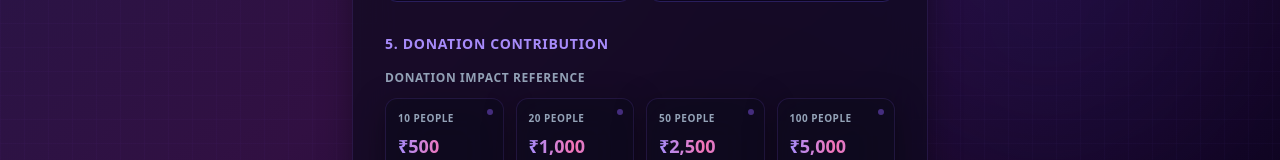
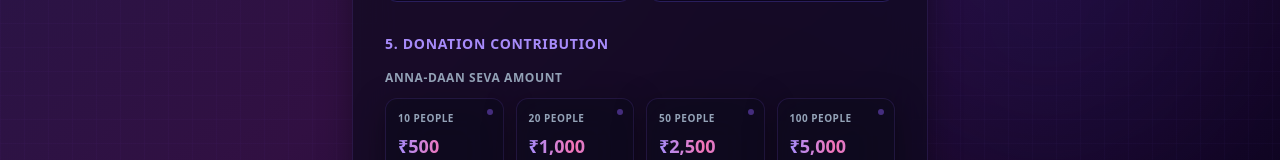
Before and after one commit to Bharath-723/multi-event-contact-crm, a Next.js app: page / in a window 1280 px wide. Shown: the part 937-1097 px from the top of the page. Built offline with nearby package versions, Linux system fonts and the light colour scheme; no server answers; the database is empty.

Commit message:
style: rename Donation Impact Reference to Anna-Daan Seva Amount

```diff
--- a/src/components/registration-form.tsx
+++ b/src/components/registration-form.tsx
@@ -804,7 +804,7 @@ export default function RegistrationForm() {
             </h3>
             {/* Informational Donation Contribution Cards */}
             <div className="pt-1">
-              <span className="text-xs text-slate-400 block mb-3 font-semibold uppercase tracking-wider">Donation Impact Reference</span>
+              <span className="text-xs text-slate-400 block mb-3 font-semibold uppercase tracking-wider">Anna-Daan Seva Amount</span>
               <div className="grid grid-cols-2 sm:grid-cols-2 md:grid-cols-4 gap-3">
                 {[
                   { count: '10 People', amount: '₹500', desc: 'Prasadam Sponsorship' },
```
